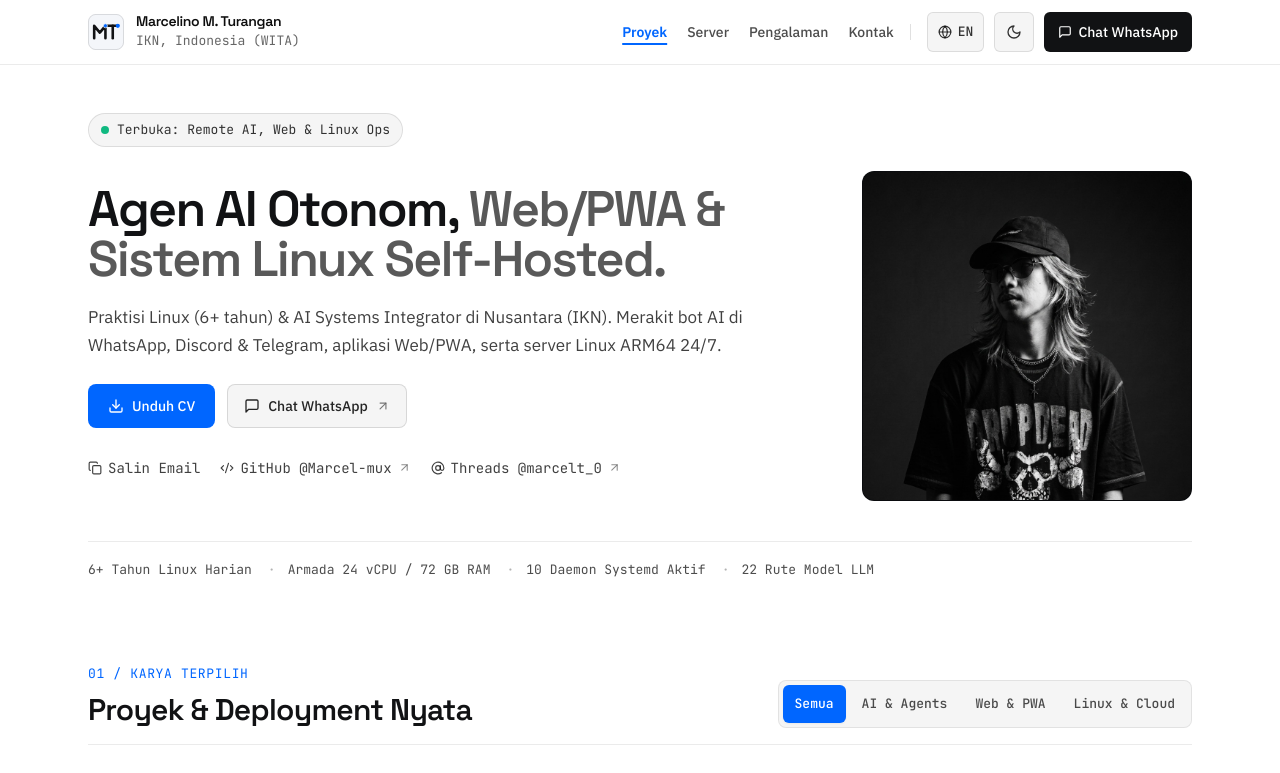
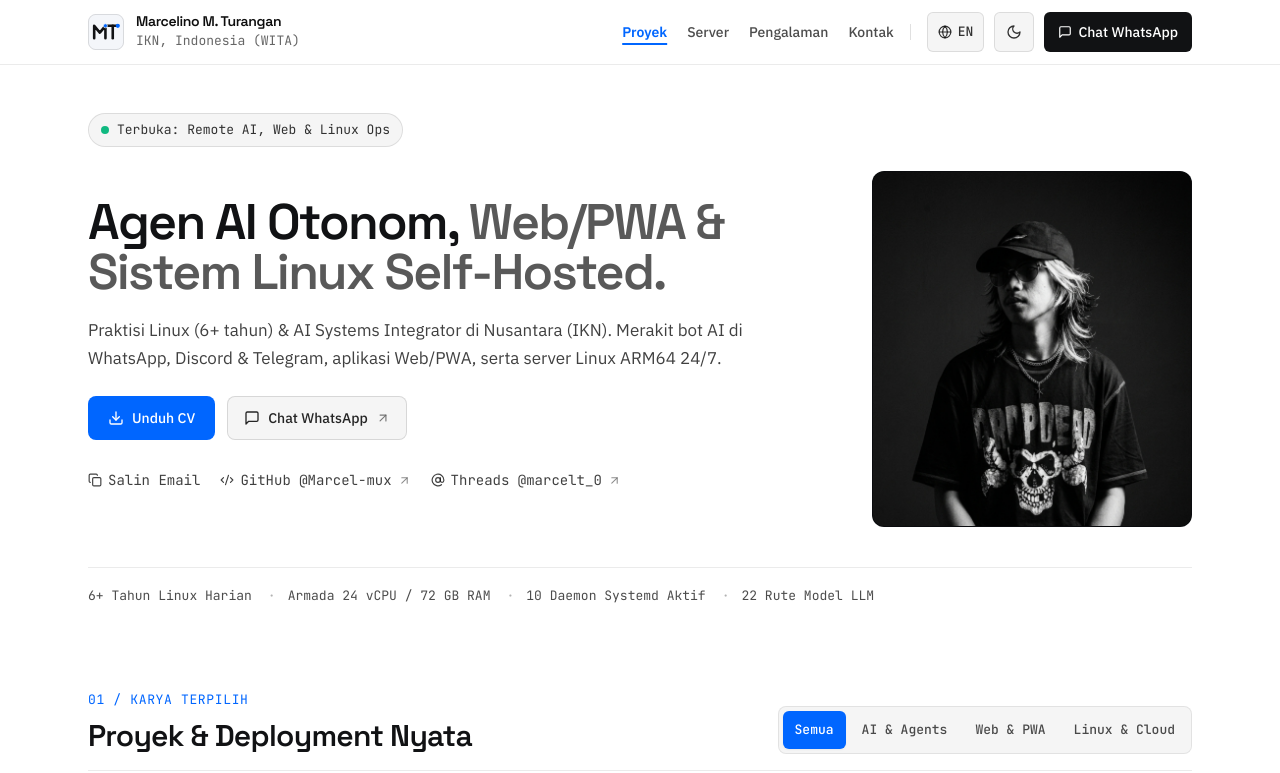
Before and after one commit to Marcel-mux/Portofolio_mux, a Next.js app: page / in a window 1280 px wide. Shown: the top 773 px of the page. Built offline with nearby package versions, Linux system fonts and the light colour scheme.

Commit message:
chore(assets): use user-cropped 9:10 portrait without extra headroom

```diff
--- a/src/app/page.tsx
+++ b/src/app/page.tsx
@@ -605,14 +605,14 @@ export default function Home() {
               </div>
 
               {/* Profile Photo */}
-              <div className="md:col-span-4 relative aspect-square max-w-[280px] md:max-w-[330px] w-full mx-auto md:ml-auto md:mr-0 rounded-xl overflow-hidden border border-black/[0.12] dark:border-white/[0.14] bg-[#0b0d10] group">
+              <div className="md:col-span-4 relative aspect-[9/10] max-w-[270px] md:max-w-[320px] w-full mx-auto md:ml-auto md:mr-0 rounded-xl overflow-hidden border border-black/[0.12] dark:border-white/[0.14] bg-[#0b0d10] group">
                 <Image
                   src="/projects/profile.jpg"
                   alt="Marcelino M. Turangan"
                   fill
-                  sizes="(max-width: 768px) 280px, 330px"
+                  sizes="(max-width: 768px) 270px, 320px"
                   priority
-                  className="object-cover object-top group-hover:scale-[1.03] transition-transform duration-500"
+                  className="object-cover object-center group-hover:scale-[1.03] transition-transform duration-500"
                 />
               </div>
             </div>
```
Also changed, not shown: public/projects/profile.jpg.
